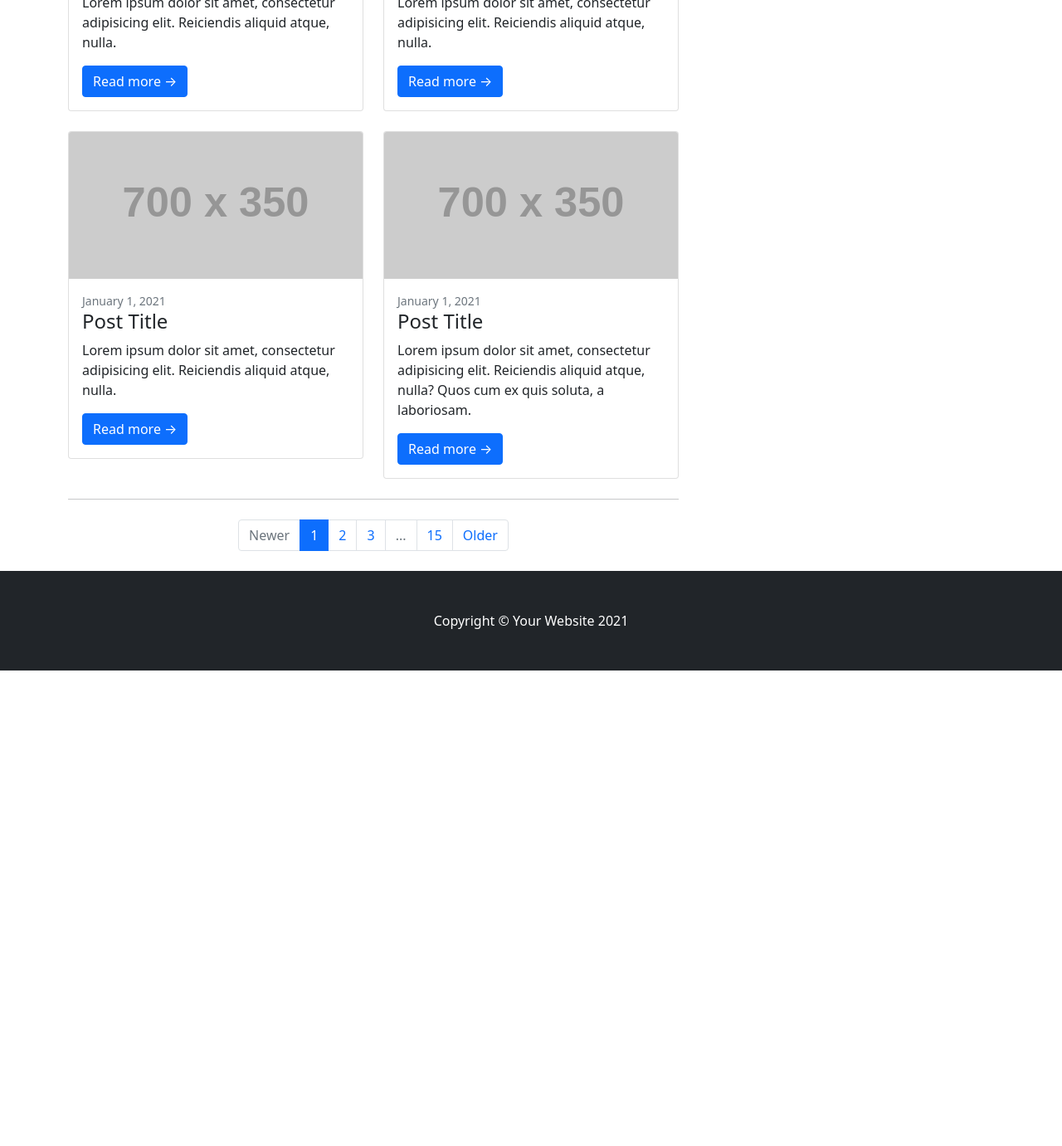
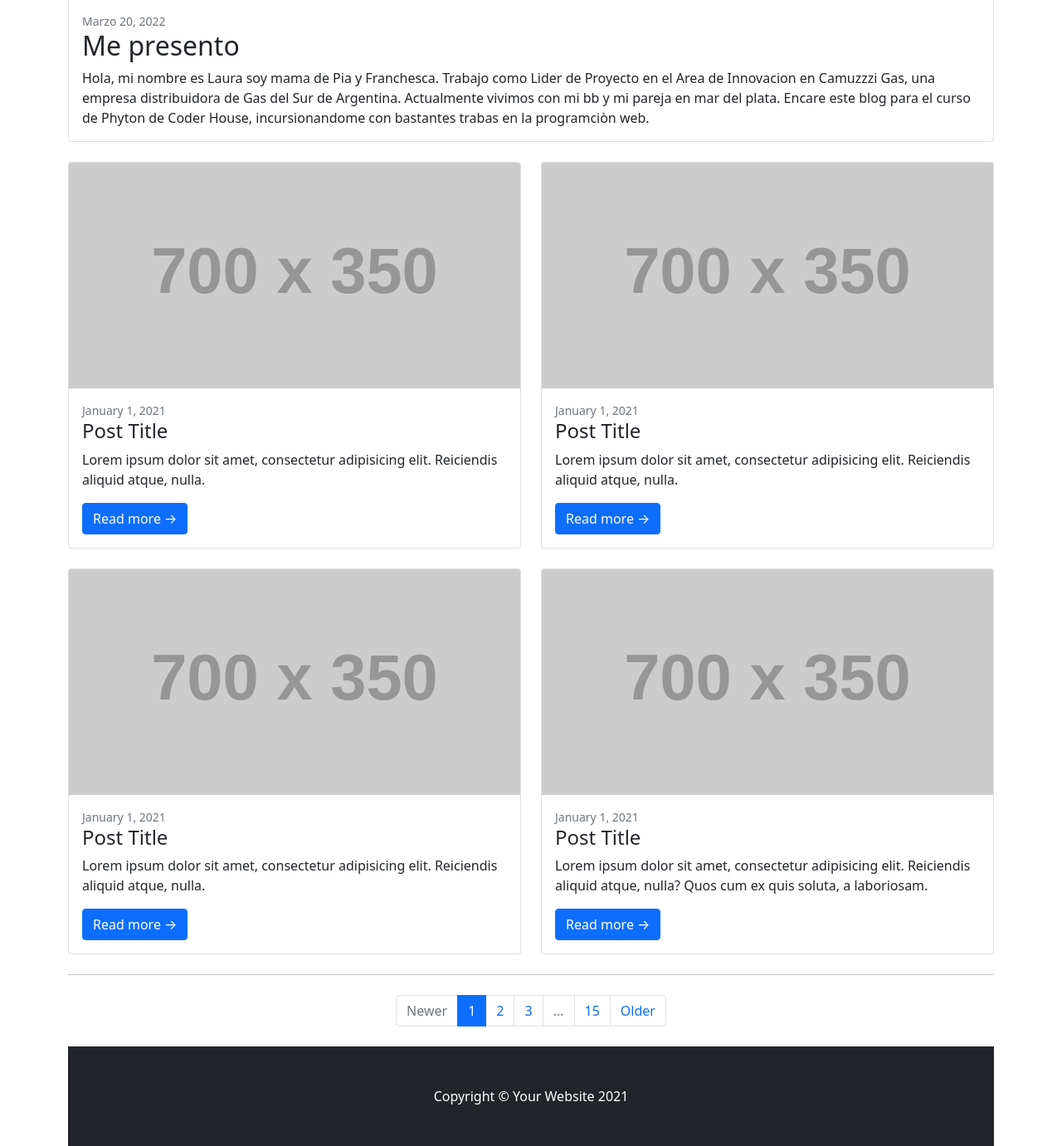
Before and after one commit to LauSolCarr/EntregaIntermedia_PF_LauraCarreras, a Django app: page / in a window 1280 px wide. Shown: the part 1197-2578 px from the top of the page at 83% size. Before the commit the page ends 2005 px from the top, so only its background shows below. Run offline with Django 4.2, Linux system fonts and the light colour scheme; grey boxes labelled with a size stand in for pictures from a placeholder-image service; some libraries are stand-ins or nearby versions.

Commit message:
Se agregaron template de Estilos

```diff
--- a/Index/templates/index/index.html
+++ b/Index/templates/index/index.html
@@ -1,17 +1,19 @@
 <!DOCTYPE html>
 <html lang="en">
-    {{% load static %} }
+    {% load static %}
+
     <head>
         <meta charset="utf-8" />
         <meta name="viewport" content="width=device-width, initial-scale=1, shrink-to-fit=no" />
         <meta name="description" content="" />
         <meta name="author" content="" />
-        <title>Blog Home - Start Bootstrap Template</title>
+            <title> Blog Home </title>
         <!-- Favicon-->
         <link rel="icon" type="image/x-icon" href="assets/favicon.ico" />
         <!-- Core theme CSS (includes Bootstrap)-->
         <link href= {% static "css/styles.css" %} rel="stylesheet" />
     </head>
+
     <body>
         <!-- Responsive navbar-->
         <nav class="navbar navbar-expand-lg navbar-dark bg-dark">
@@ -28,28 +30,39 @@
                 </div>
             </div>
         </nav>
+
         <!-- Page header with logo and tagline-->
         <header class="py-5 bg-light border-bottom mb-4">
             <div class="container">
                 <div class="text-center my-5">
-                    <h1 class="fw-bolder">Welcome to Blog Home!</h1>
-                    <p class="lead mb-0">A Bootstrap 5 starter layout for your next blog homepage</p>
+                    {% block Bloque_Head %}
+                        <h1 class="fw-bolder">Bienvenido a mi Blog</h1>
+
+                    {% endblock  %}
+                    <p class="lead mb-0">Laura Soledad Carreras</p>
+
                 </div>
             </div>
         </header>
+
+
+        {% block  PruebaTemplate %}
+
+        {% endblock  %}
+
         <!-- Page content-->
         <div class="container">
             <div class="row">
                 <!-- Blog entries-->
-                <div class="col-lg-8">
+                <div class="col-lg-15">
                     <!-- Featured blog post-->
                     <div class="card mb-4">
-                        <a href="#!"><img class="card-img-top" src="https://dummyimage.com/850x350/dee2e6/6c757d.jpg" alt="..." /></a>
+                        <a href="#!"><img class="card-img-top" src="https://www.teachworkoutlove.com/wp-content/uploads/2019/01/blog-blogger-blogging-4458-780x470.jpg" alt="..." /></a>
                         <div class="card-body">
-                            <div class="small text-muted">January 1, 2021</div>
-                            <h2 class="card-title">Featured Post Title</h2>
-                            <p class="card-text">Lorem ipsum dolor sit amet, consectetur adipisicing elit. Reiciendis aliquid atque, nulla? Quos cum ex quis soluta, a laboriosam. Dicta expedita corporis animi vero voluptate voluptatibus possimus, veniam magni quis!</p>
-                            <a class="btn btn-primary" href="#!">Read more →</a>
+                            <div class="small text-muted">Marzo 20, 2022</div>
+                            <h2 class="card-title">Me presento </h2>
+                            <p class="card-text">Hola, mi nombre es Laura soy mama de Pia y Franchesca.  Trabajo como Lider de Proyecto en el Area de Innovacion en Camuzzzi Gas, una empresa distribuidora de Gas del Sur de Argentina.  Actualmente vivimos con mi bb y mi pareja en mar del plata.  Encare este blog para el curso de Phyton de Coder House, incursionandome con bastantes trabas en la programciòn web. </p>
+
                         </div>
                     </div>
                     <!-- Nested row for non-featured blog posts-->
@@ -112,16 +125,7 @@
                             <li class="page-item"><a class="page-link" href="#!">Older</a></li>
                         </ul>
                     </nav>
-                </div>
-                <!-- Side widgets-->
-                <div class="col-lg-4">
 
-                    </div>
-
-
-                </div>
-            </div>
-        </div>
         <!-- Footer-->
         <footer class="py-5 bg-dark">
             <div class="container"><p class="m-0 text-center text-white">Copyright &copy; Your Website 2021</p></div>
```
Also changed, not shown: Index/templates/index/template1.html (+9 -13 lines).
